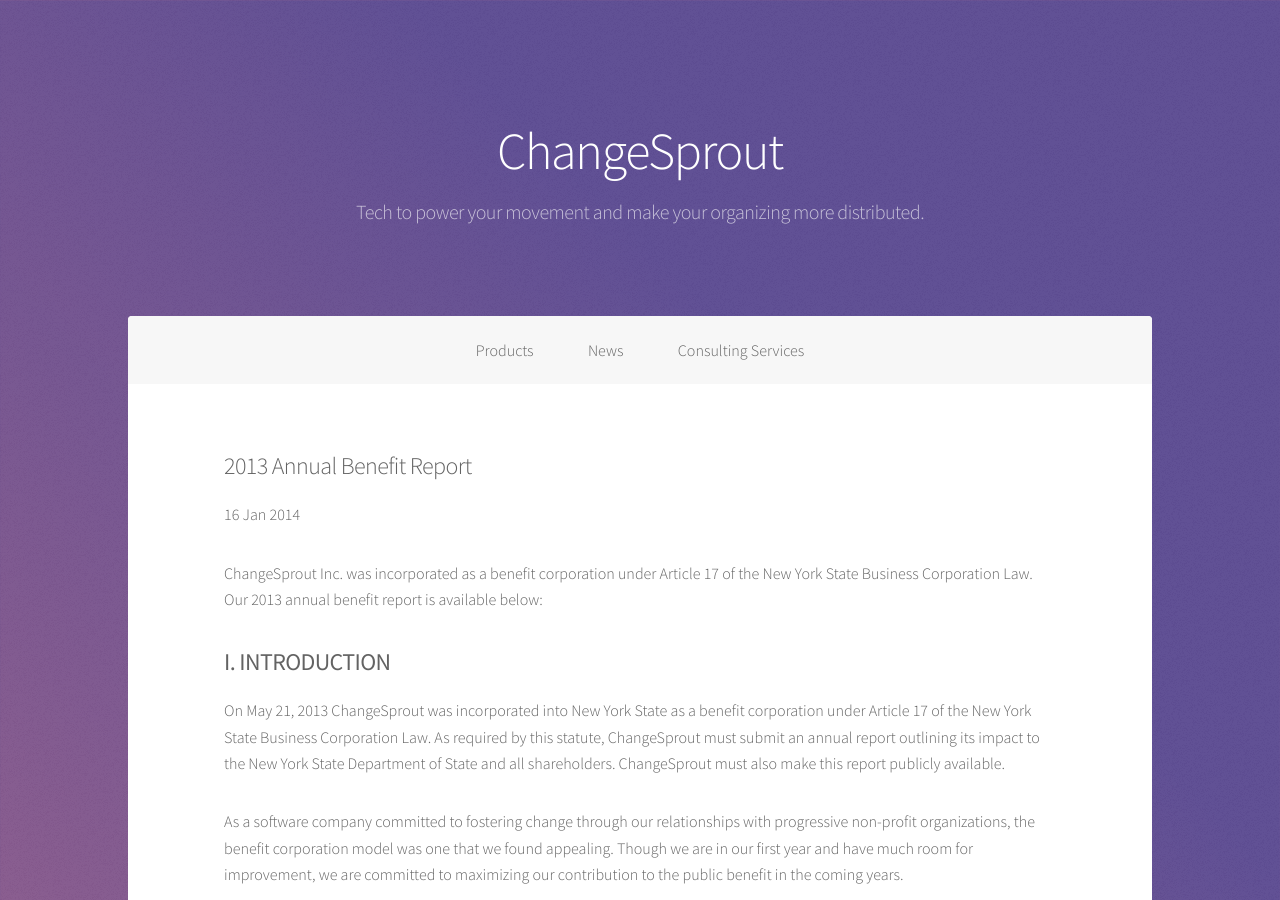
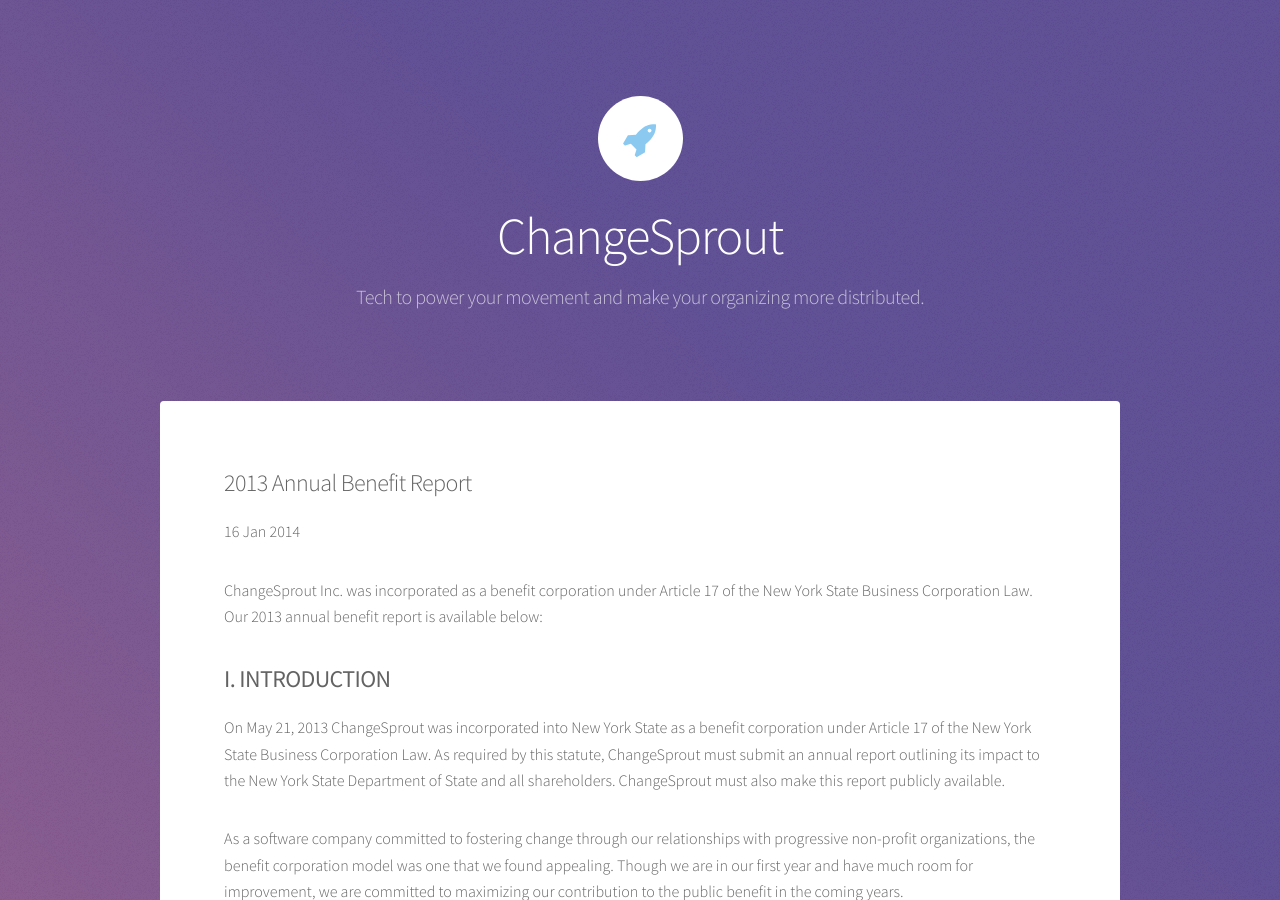
Before and after one commit to controlshift/controlshift.github.io, a Jekyll site: the page built from _posts/2014-01-16-2013-annual-report.md, in a window 1280 px wide and 900 px high. Built offline with Jekyll 4.4.1, drawn with Linux system fonts in a browser that asks for light colours.

Commit message:
various bug fixes and tweaks

```diff
--- a/_layouts/default.html
+++ b/_layouts/default.html
@@ -25,24 +25,13 @@
 
         <!-- Header -->
           <header id="header" class="alt">
-            <span class="logo"><img src="images/logo.svg" alt="" /></span>
-            <h1>ChangeSprout</h1>
+            <span class="logo"><img src="/images/logo.svg" alt="" /></span>
+            <a href="/"><h1>ChangeSprout</h1></a>
             <p>Tech to power your movement and make your organizing more distributed.</p>
           </header>
 
-        <!-- Nav -->
-          <nav id="nav">
-            <ul>
-              <li><a href="/#products">Products</a></li>
-              <li><a href="/#news">News</a></li>
-              <li><a href="/#services">Consulting Services</a></li>
-            </ul>
-          </nav>
+          {{ content }}
 
-
-        <div id="main">
-          {{ content }}
-        </div>
 
         <!-- Footer -->
           <footer id="footer">
```
Also changed, not shown: index.html (+13 -6 lines).
